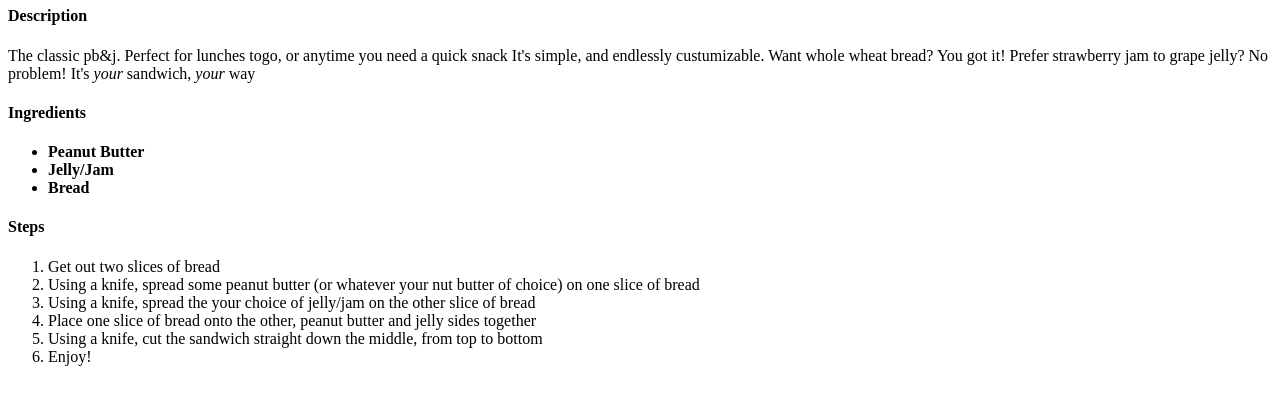
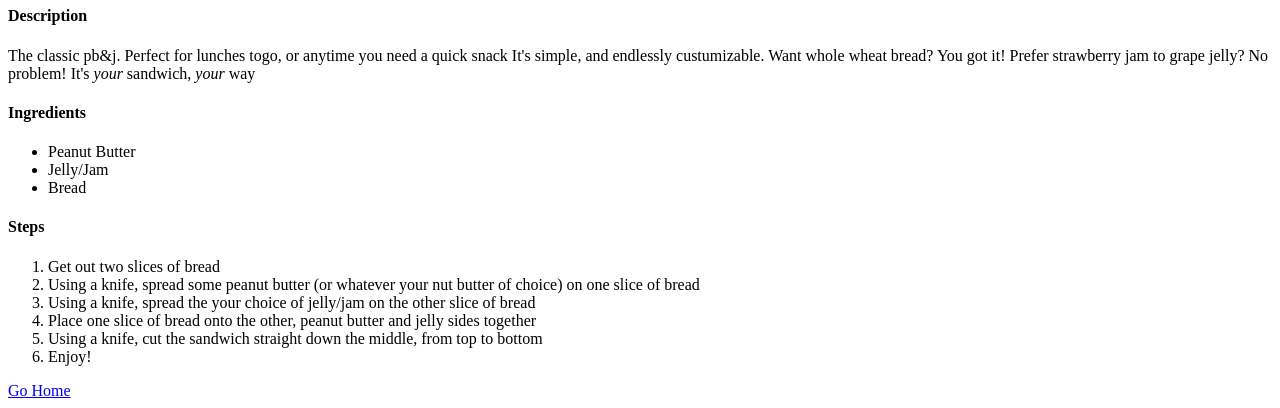
Before and after one commit to jag0007/odin-recipes, a plain HTML site: page recipes/pbj.html in a window 1280 px wide. Shown: the part 402-810 px from the top of the page. Drawn offline with Linux system fonts and the light colour scheme.

Commit message:
Remove bold from ingredients list

```diff
--- a/recipes/pbj.html
+++ b/recipes/pbj.html
@@ -13,7 +13,7 @@
     <p>The classic pb&j.  Perfect for lunches togo, or anytime you need a quick snack
        It's simple, and endlessly custumizable. Want whole wheat bread? You got it! Prefer
        strawberry jam to grape jelly? No problem! It's <em>your</em> sandwich, <em>your</em> way</p>
-    <h4>Ingredients<h4>
+    <h4>Ingredients</h4>
     <ul>
       <li>Peanut Butter</li>
       <li>Jelly/Jam</li>
@@ -27,7 +27,9 @@
       <li>Place one slice of bread onto the other, peanut butter and jelly sides together</li>
       <li>Using a knife, cut the sandwich straight down the middle, from top to bottom</li>
       <li>Enjoy!</li>
-    <ol>
+    </ol>
+
+    <a href="../index.html">Go Home</a>
   </body>
 
 </html>
```
